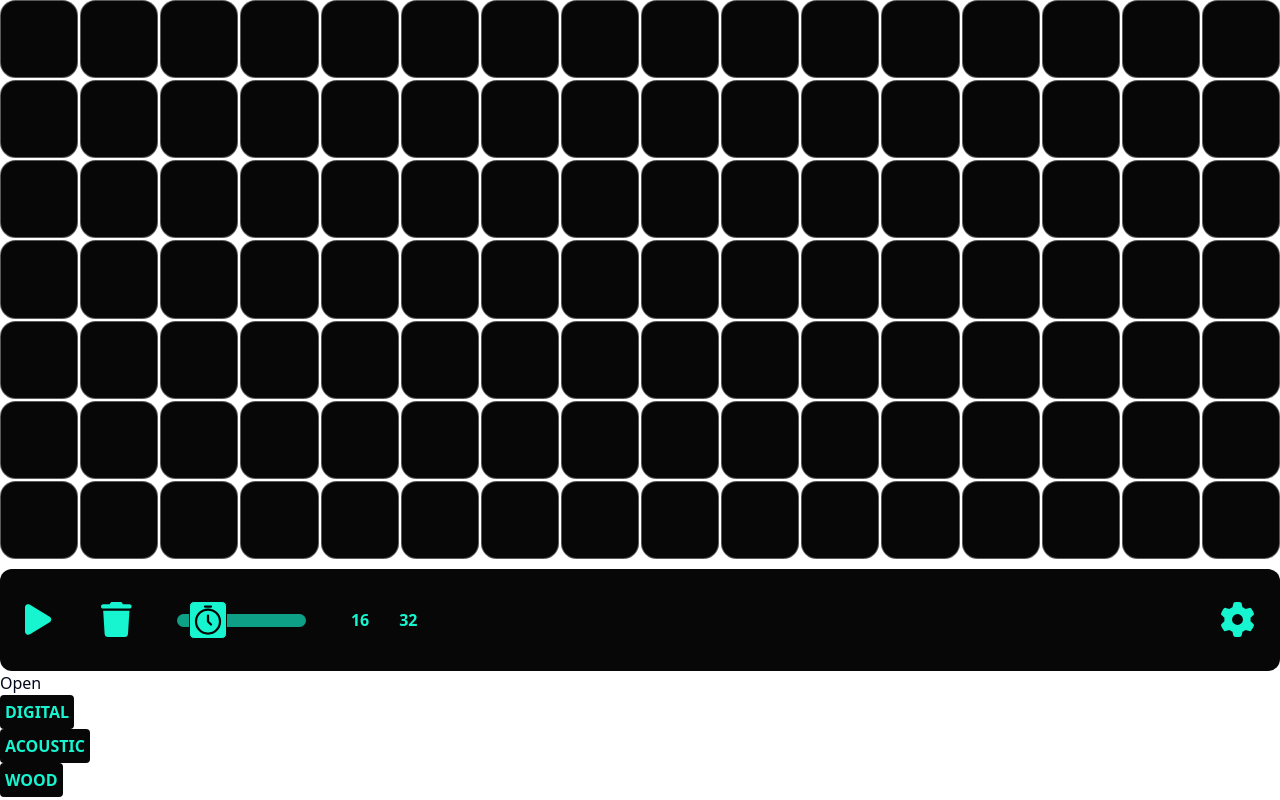
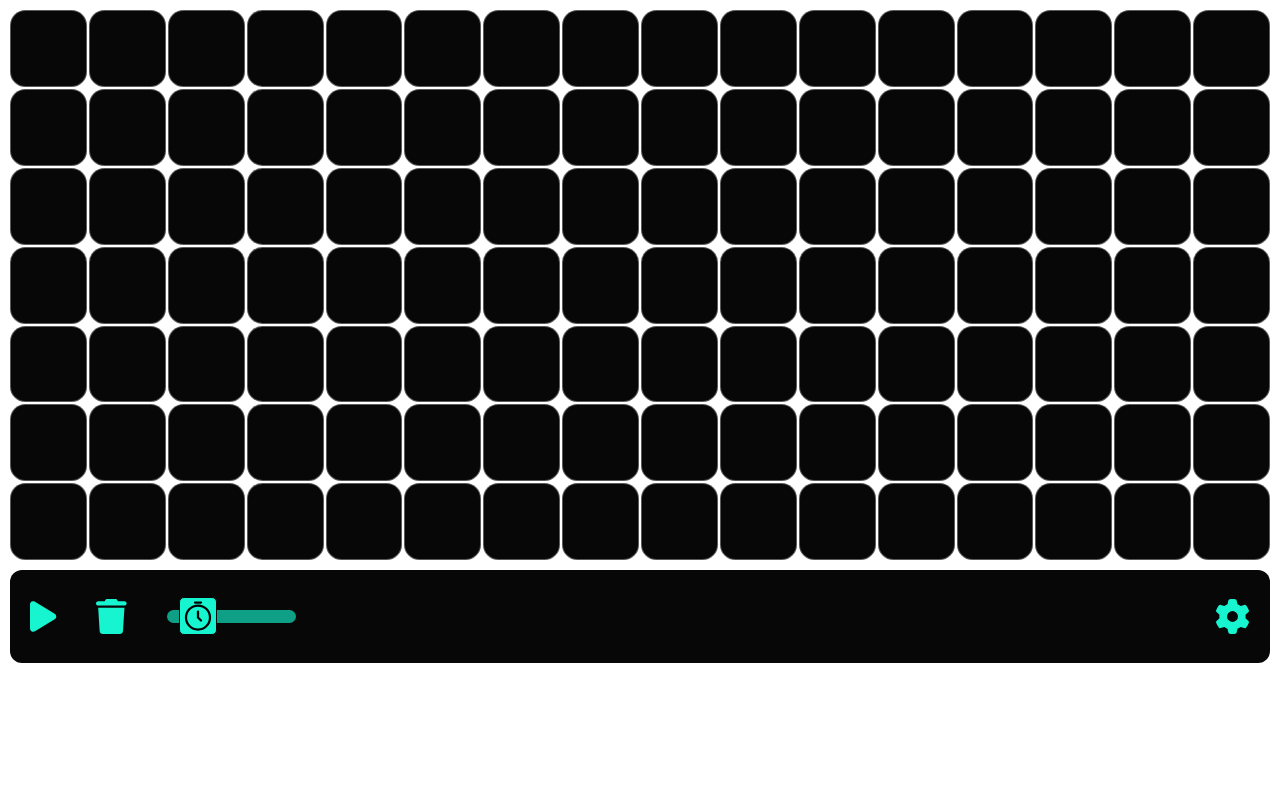
Before and after one commit to Emilio-Zamacona/beat-machine, a React (Vite) app: page / in a window 1280 px wide. Built offline with nearby package versions, Linux system fonts and the light colour scheme.

Commit message:
UI update - added config section

```diff
--- a/src/App.tsx
+++ b/src/App.tsx
@@ -3,13 +3,13 @@ import Grid from "./components/Grid/Grid";
 import Sounds from "./components/Sounds/Sounds";
 import { useStore } from "./store/hooks";
 import Header from "./components/Header/Header";
-import ThemeSwitcher from "./components/ThemeSwitcher/ThemeSwitcher";
+import { IColor } from "./types";
 
 function App() {
   const [track, setTrack] = useState<number | undefined>(0);
 
   const { store, dispatch } = useStore();
-  const { rows, play, bpm } = store;
+  const { rows, play, bpm, theme } = store;
 
   const time = () => {
     return Math.round(15000 / bpm);
@@ -26,7 +26,6 @@ function App() {
     setTrack(
       setInterval(() => {
         dispatch({ type: "CURRENT" });
-        console.warn("wawwwwww", time());
       }, time())
     );
   };
@@ -44,7 +43,6 @@ function App() {
   }, [play]);
 
   useEffect(() => {
-    console.warn("aaaaaaaaaaaaa");
     clearInterval(track);
     setTrack(0);
     goToNextBeat();
@@ -53,12 +51,18 @@ function App() {
   useEffect(() => {
     dispatch({ type: "RESETGRID" });
   }, []);
+  useEffect(() => {
+    theme.colors.map((color: IColor) => {
+      const key1 = `--theme-${color.name}`;
+      const value1 = color.value;
+      document.documentElement.style.setProperty(key1, value1);
+    });
+  }, [theme]);
   return (
     <>
       <Sounds />
       {rows && <Grid />}
       <Header />
-      <ThemeSwitcher />
     </>
   );
 }
--- a/src/assets/styles/index.scss
+++ b/src/assets/styles/index.scss
@@ -14,6 +14,7 @@ ul {
 }
 #root {
   height: 100vh;
+  padding: 10px;
 }
 * {
   box-sizing: border-box;
--- a/src/assets/styles/misc.scss
+++ b/src/assets/styles/misc.scss
@@ -1,7 +1,11 @@
 button{
+    &:has(svg){
+        font-size: 35px;
+    }
     cursor: pointer;
-    &.main-btn{
-        padding: 5px;
+    &[class*="-btn"]{
+        min-width: 50px;
+        padding: 10px 20px;
         background-color: $empty;
         border: none;
         border-radius: 4px;
@@ -12,8 +16,21 @@ button{
             background-color: $filled;
             color: $empty;
         }
-        &:has(svg){
-            font-size: 35px;
+        &[class*="main"]{
+            background-color: $empty;
+            color: $filled;
+            &:active{
+                background-color: $filled;
+                color: $empty;
+            }
+        }
+        &[class*="variant"]{
+            background-color: $filled;
+            color: $empty;
+            &:active{
+                background-color: $empty;
+                color: $filled;
+            }
         }
     }
 }
--- a/src/components/BeatInput/BeatInput.tsx
+++ b/src/components/BeatInput/BeatInput.tsx
@@ -7,12 +7,19 @@ const BeatInput = () => {
     dispatch({ type: "BEATS", value: num });
   };
   return (
-    <div className="header__element">
-      {beatLengths.map((num) => (
-        <button className="main-btn" onClick={() => onChangeBeatQty(num)}>
-          {num}
-        </button>
-      ))}
+    <div className="config">
+      <p className="config__label">Beat amount:</p>
+      <div className="config__action">
+        {beatLengths.map((num) => (
+          <button
+            key={num}
+            className="main-btn"
+            onClick={() => onChangeBeatQty(num)}
+          >
+            {num}
+          </button>
+        ))}
+      </div>
     </div>
   );
 };
--- a/src/components/Clear/Clear.tsx
+++ b/src/components/Clear/Clear.tsx
@@ -6,7 +6,6 @@ import {
   AlertDialogAction,
   AlertDialogCancel,
   AlertDialogContent,
-  AlertDialogDescription,
   AlertDialogFooter,
   AlertDialogHeader,
   AlertDialogTitle,
@@ -19,9 +18,7 @@ const Clear = () => {
     <div className="clear-section">
       <AlertDialog>
         <AlertDialogTrigger>
-          <button className="main-btn">
-            <FontAwesomeIcon icon={faTrash} />
-          </button>
+          <FontAwesomeIcon icon={faTrash} />
         </AlertDialogTrigger>
         <AlertDialogContent className="w-80 clear-section__modal">
           <AlertDialogHeader>
--- a/src/components/Config/Config.tsx
+++ b/src/components/Config/Config.tsx
@@ -2,26 +2,27 @@ import {
   Drawer,
   DrawerClose,
   DrawerContent,
-  DrawerDescription,
   DrawerFooter,
   DrawerHeader,
-  DrawerTitle,
   DrawerTrigger,
 } from "@/components/ui/drawer";
-import { Button } from "@/components/ui/button";
+import { faGear } from "@fortawesome/free-solid-svg-icons";
+import { FontAwesomeIcon } from "@fortawesome/react-fontawesome";
+import BeatInput from "../BeatInput/BeatInput";
+import ThemeSwitcher from "../ThemeSwitcher/ThemeSwitcher";
 const Config = () => {
   return (
     <Drawer>
-      <DrawerTrigger>Open</DrawerTrigger>
-      <DrawerContent>
+      <DrawerTrigger>
+        <FontAwesomeIcon icon={faGear} />
+      </DrawerTrigger>
+      <DrawerContent className="config-wrapper">
         <DrawerHeader>
-          <DrawerTitle>Are you absolutely sure?</DrawerTitle>
-          <DrawerDescription>This action cannot be undone.</DrawerDescription>
+          <BeatInput />
+          <ThemeSwitcher />
         </DrawerHeader>
-        <DrawerFooter>
-          <DrawerClose>
-            <Button>ok</Button>
-          </DrawerClose>
+        <DrawerFooter className="flex-row justify-center">
+          <DrawerClose className="variant-btn">Ok</DrawerClose>
         </DrawerFooter>
       </DrawerContent>
     </Drawer>
--- a/src/components/Header/Header.tsx
+++ b/src/components/Header/Header.tsx
@@ -1,8 +1,7 @@
 import { useStore } from "../../store/hooks";
-import BeatInput from "../BeatInput/BeatInput";
 import BpmInput from "../BpmInput/BpmInput";
 import { FontAwesomeIcon } from "@fortawesome/react-fontawesome";
-import { faPlay, faPause, faGear } from "@fortawesome/free-solid-svg-icons";
+import { faPlay, faPause } from "@fortawesome/free-solid-svg-icons";
 import Clear from "../Clear/Clear";
 import Config from "../Config/Config";
 
@@ -14,7 +13,6 @@ const Header = () => {
       <div className="header">
         <div className="header__left">
           <button
-            className="main-btn"
             onClick={() => {
               dispatch({ type: "PLAY", value: !play });
             }}
@@ -27,13 +25,9 @@ const Header = () => {
           </button>
           <Clear />
           <BpmInput />
-          <BeatInput />
         </div>
-        <button className="main-btn">
-          <FontAwesomeIcon icon={faGear} />
-        </button>
+        <Config />
       </div>
-      <Config />
     </>
   );
 };
--- a/src/components/ThemeSwitcher/ThemeSwitcher.tsx
+++ b/src/components/ThemeSwitcher/ThemeSwitcher.tsx
@@ -1,27 +1,16 @@
-import { useEffect } from "react";
 import { themes } from "../../constants/config";
 import { useStore } from "../../store/hooks";
-import { IColor } from "../../types";
 
 const ThemeSwitcher = () => {
-  const {
-    dispatch,
-    store: { theme },
-  } = useStore();
+  const { dispatch } = useStore();
 
-  useEffect(() => {
-    theme.colors.map((color: IColor) => {
-      const key1 = `--theme-${color.name}`;
-      const value1 = color.value;
-      document.documentElement.style.setProperty(key1, value1);
-    });
-  }, [theme]);
   return (
-    <div className="theme-switcher__wrapper">
-      <ul className="theme-switcher__list">
+    <div className="config">
+      <p className="config__label">Drum:</p>
+      <div className="config__action">
         {themes.map((theme, i) => (
-          <li key={theme.name}>
           <button
+            key={theme.name}
             className="main-btn"
             onClick={() => {
               dispatch({ type: "THEME", value: i });
@@ -29,9 +18,8 @@ const ThemeSwitcher = () => {
           >
             {theme.name}
           </button>
-          </li>
         ))}
-      </ul>
+      </div>
     </div>
   );
 };
```
Lines whose indentation alone changed are shown as unchanged.
